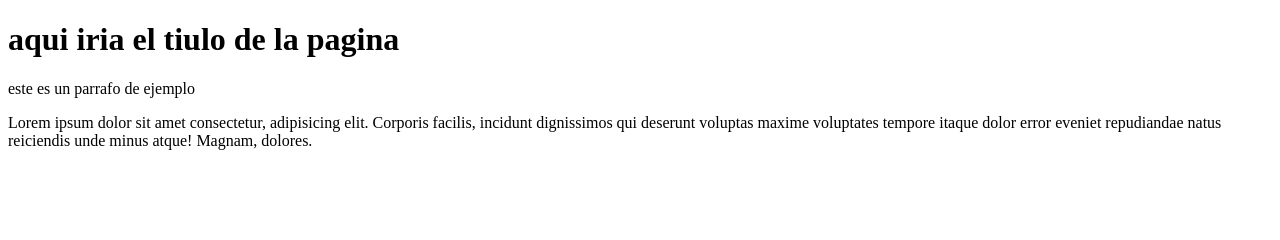
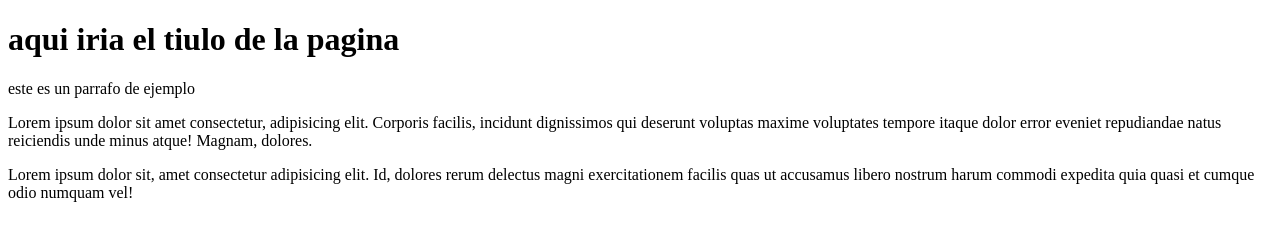
Before and after one commit to DaniloAlexander/proyecto-web-empres-c, a plain HTML site: page index.html in a window 1280 px wide. Drawn offline with Linux system fonts and the light colour scheme.

Commit message:
cambioas

```diff
--- a/index.html
+++ b/index.html
@@ -8,5 +8,6 @@
     <h1>aqui iria el tiulo de la pagina</h1>
     <p>este es un parrafo de ejemplo</p>
     <p>Lorem ipsum dolor sit amet consectetur, adipisicing elit. Corporis facilis, incidunt dignissimos qui deserunt voluptas maxime voluptates tempore itaque dolor error eveniet repudiandae natus reiciendis unde minus atque! Magnam, dolores.</p>
+    <p>Lorem ipsum dolor sit, amet consectetur adipisicing elit. Id, dolores rerum delectus magni exercitationem facilis quas ut accusamus libero nostrum harum commodi expedita quia quasi et cumque odio numquam vel!</p>
 </body>
 </html>
```
